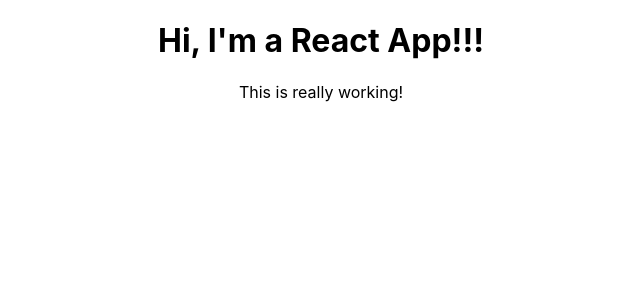
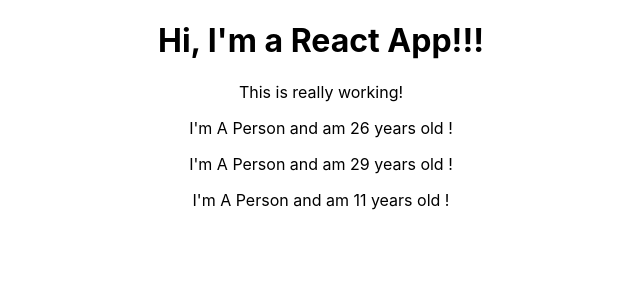
Before and after one commit to shakhzodbek1997/react-app-udemy, a React (Create React App) app: page / in a window 1280 px wide. Shown: the top 300 px of the page, without its empty margins (319-959 px from the left). Built offline with nearby package versions, Linux system fonts and the light colour scheme.

Commit message:
outputting dynamic  Content

```diff
--- a/src/App.js
+++ b/src/App.js
@@ -1,5 +1,6 @@
 import React, {Component} from "react";
 import './App.css';
+import Person from "./Person/Person";
 
 class App extends Component {
     render() {
@@ -7,6 +8,9 @@
             <div className="App">
                 <h1>Hi, I'm a React App!!!</h1>
                 <p>This is really working!</p>
+                <Person />
+                <Person />
+                <Person />
             </div>
         );
         /*return  React.createElement('div', {className: 'App'},React.createElement('h1', null, "Does this work now?"));*/
--- /dev/null
+++ b/src/Person/Person.js
@@ -0,0 +1,7 @@
+import React from "react";
+
+const person = () => {
+    return <p>I'm A Person and am {Math.floor(Math.random() * 30)} years old !</p>
+};
+
+export default person;
```
